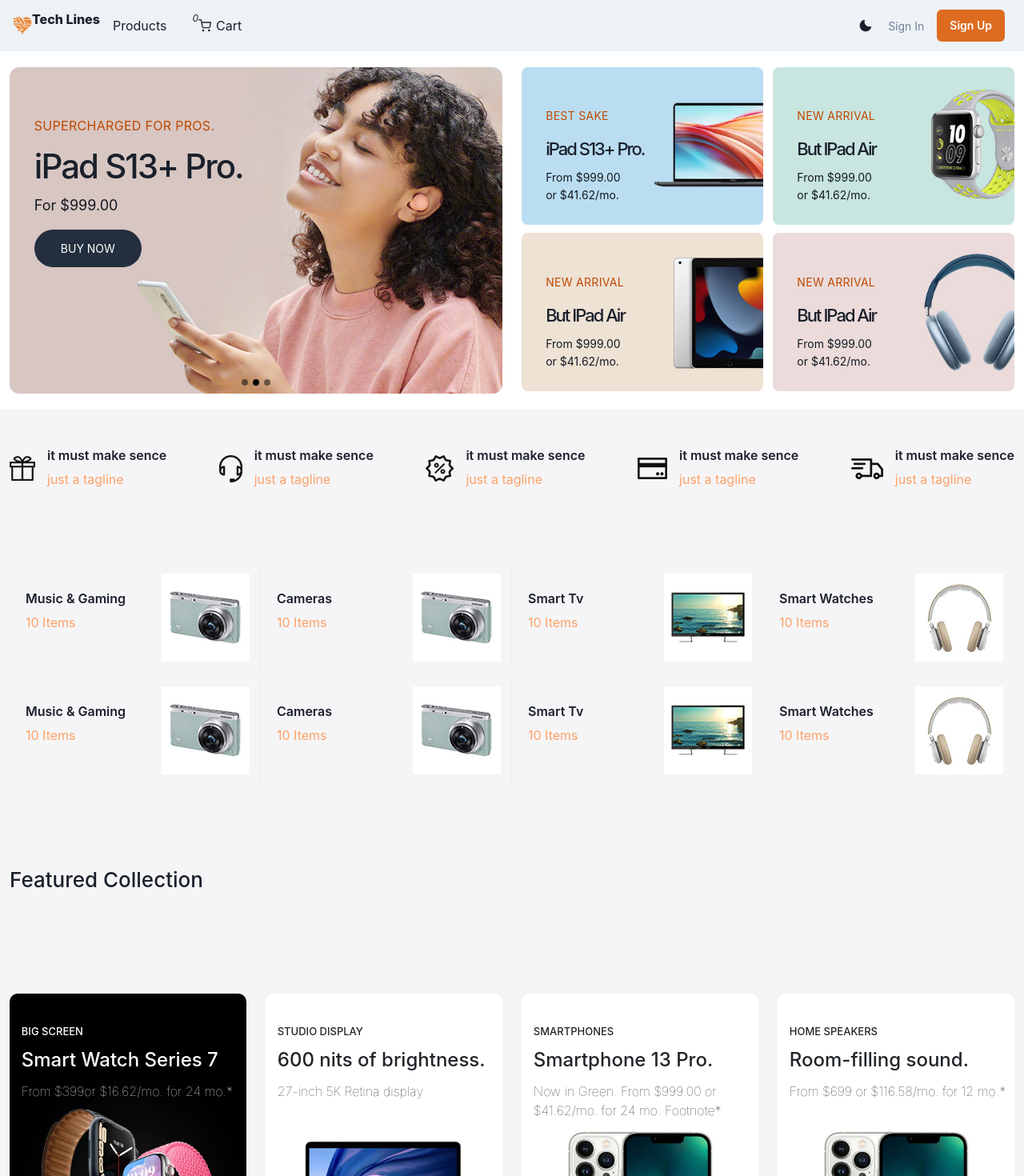
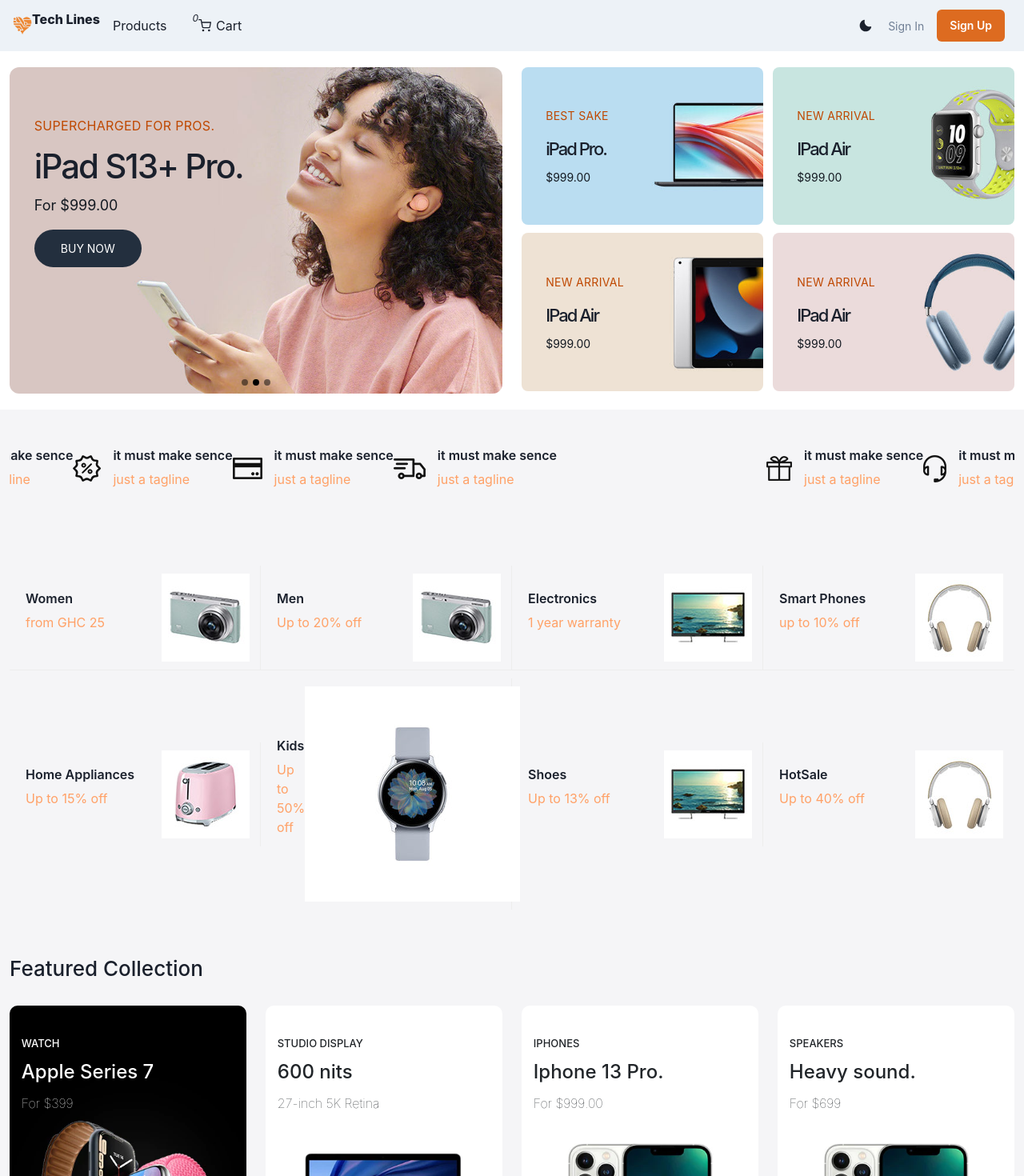
Before and after one commit to quavo19/DnC, a React (Create React App) app in the folder client/: page / in a window 1280 px wide. Shown: the top 1470 px of the page at 80% size. Built offline with nearby package versions, Linux system fonts and the light colour scheme.

Commit message:
Update home classes

```diff
--- a/client/src/screens/Home.jsx
+++ b/client/src/screens/Home.jsx
@@ -13,10 +13,10 @@
   return (
     <>
       <Container className="home-wrapper-1 py-5">
-        <div className="row">
+        <div className="home-row row">
 
-          <div className="col-6">
-          <HomeSlide />
+          <div className="slider-col col-6">
+           <HomeSlide />
           </div>
           <div className="col-6">
             <div className="d-flex flex-wrap gap-10 justify-content-between align-items-center">
@@ -28,9 +28,9 @@
                 />
                 <div className="small-banner-content position-absolute">
                   <h4>Best Sake</h4>
-                  <h5>iPad S13+ Pro.</h5>
+                  <h5>iPad Pro.</h5>
                   <p>
-                    From $999.00 <br /> or $41.62/mo.
+                     $999.00
                   </p>
                 </div>
               </div>
@@ -42,9 +42,9 @@
                 />
                 <div className="small-banner-content position-absolute">
                   <h4>NEW ARRIVAL</h4>
-                  <h5>But IPad Air</h5>
+                  <h5>IPad Air</h5>
                   <p>
-                    From $999.00 <br /> or $41.62/mo.
+                    $999.00
                   </p>
                 </div>
               </div>
@@ -56,9 +56,9 @@
                 />
                 <div className="small-banner-content position-absolute">
                   <h4>NEW ARRIVAL</h4>
-                  <h5>But IPad Air</h5>
+                  <h5>IPad Air</h5>
                   <p>
-                    From $999.00 <br /> or $41.62/mo.
+                    $999.00
                   </p>
                 </div>
               </div>
@@ -70,9 +70,9 @@
                 />
                 <div className="small-banner-content position-absolute">
                   <h4>NEW ARRIVAL</h4>
-                  <h5>But IPad Air</h5>
+                  <h5>IPad Air</h5>
                   <p>
-                    From $999.00 <br /> or $41.62/mo.
+                    $999.00
                   </p>
                 </div>
               </div>
@@ -80,10 +80,11 @@
           </div>
         </div>
       </Container>
+
       <Container class1="home-wrapper-2 py-5">
         <div className="row">
           <div className="col-12">
-            <div className="servies d-flex align-items-center justify-content-between">
+            <Marquee className="d-block d-flex">
               {services?.map((i, j) => {
                 return (
                   <div className="d-flex align-items-center gap-15" key={j}>
@@ -95,67 +96,67 @@
                   </div>
                 );
               })}
-            </div>
+            </Marquee>
           </div>
         </div>
       </Container>
       <Container class1="home-wrapper-2 py-5">
         <div className="row">
           <div className="col-12">
-            <div className="categories d-flex justify-content-between flex-wrap align-items-center">
-              <div className="d-flex gap align-items-center">
+            <div className="categories gap-9 d-flex justify-content-between flex-wrap align-items-center">
+              <div className="category-card d-flex gap align-items-center">
                 <div>
-                  <h6>Music & Gaming</h6>
-                  <p>10 Items</p>
+                  <h6>Women</h6>
+                  <p>from GHC 25</p>
                 </div>
                 <img src="images/camera.jpg" alt="camera" />
               </div>
-              <div className="d-flex gap align-items-center">
+              <div className="category-card d-flex gap align-items-center">
                 <div>
-                  <h6>Cameras</h6>
-                  <p>10 Items</p>
+                  <h6>Men</h6>
+                  <p>Up to 20% off</p>
                 </div>
                 <img src="images/camera.jpg" alt="camera" />
               </div>
-              <div className="d-flex gap align-items-center">
+              <div className="category-card d-flex gap align-items-center">
                 <div>
-                  <h6>Smart Tv</h6>
-                  <p>10 Items</p>
+                  <h6>Electronics</h6>
+                  <p>1 year warranty</p>
                 </div>
                 <img src="images/tv.jpg" alt="camera" />
               </div>
-              <div className="d-flex gap align-items-center">
+              <div className="category-card d-flex gap align-items-center">
                 <div>
-                  <h6>Smart Watches</h6>
-                  <p>10 Items</p>
+                  <h6>Smart Phones</h6>
+                  <p>up to 10% off</p>
                 </div>
                 <img src="images/headphone.jpg" alt="camera" />
               </div>
-              <div className="d-flex gap align-items-center">
+              <div className="category-card d-flex gap align-items-center">
                 <div>
-                  <h6>Music & Gaming</h6>
-                  <p>10 Items</p>
+                  <h6>Home Appliances</h6>
+                  <p>Up to 15% off</p>
                 </div>
-                <img src="images/camera.jpg" alt="camera" />
+                <img src="images/homeapp.jpg" alt="camera" />
               </div>
-              <div className="d-flex gap align-items-center">
+              <div className="category-card d-flex gap align-items-center">
                 <div>
-                  <h6>Cameras</h6>
-                  <p>10 Items</p>
+                  <h6>Kids</h6>
+                  <p>Up to 50% off</p>
                 </div>
-                <img src="images/camera.jpg" alt="camera" />
+                <img src="images/watch.jpg" alt="camera" />
               </div>
-              <div className="d-flex gap align-items-center">
+              <div className="category-card d-flex gap align-items-center">
                 <div>
-                  <h6>Smart Tv</h6>
-                  <p>10 Items</p>
+                  <h6>Shoes</h6>
+                  <p>Up to 13% off</p>
                 </div>
                 <img src="images/tv.jpg" alt="camera" />
               </div>
-              <div className="d-flex gap align-items-center">
+              <div className="category-card d-flex gap align-items-center">
                 <div>
-                  <h6>Smart Watches</h6>
-                  <p>10 Items</p>
+                  <h6>HotSale</h6>
+                  <p>Up to 40% off</p>
                 </div>
                 <img src="images/headphone.jpg" alt="camera" />
               </div>
@@ -163,7 +164,7 @@
           </div>
         </div>
       </Container>
-      <Container class1="featured-wrapper py-5 home-wrapper-2">
+      <Container class1="featured-wrapper home-wrapper-2">
         <div className="row">
           <div className="col-12">
             <h3 className="section-heading">Featured Collection</h3>
@@ -175,8 +176,8 @@
         </div>
       </Container>
 
-      <Container class1="famous-wrapper py-5 home-wrapper-2">
-        <div className="row">
+      <Container class1="famous-wrapper home-wrapper-2">
+        <div className=" featured-flex row">
           <div className="col-3">
             <div className="famous-card position-relative">
               <img
@@ -185,9 +186,9 @@
                 alt="famous"
               />
               <div className="famous-content position-absolute">
-                <h5>Big Screen</h5>
-                <h6>Smart Watch Series 7</h6>
-                <p>From $399or $16.62/mo. for 24 mo.*</p>
+                <h5>Watch</h5>
+                <h6>Apple Series 7</h6>
+                <p>For $399</p>
               </div>
             </div>
           </div>
@@ -200,8 +201,8 @@
               />
               <div className="famous-content position-absolute">
                 <h5 className="text-dark">Studio Display</h5>
-                <h6 className="text-dark">600 nits of brightness.</h6>
-                <p className="text-dark">27-inch 5K Retina display</p>
+                <h6 className="text-dark">600 nits</h6>
+                <p className="text-dark">27-inch 5K Retina</p>
               </div>
             </div>
           </div>
@@ -213,10 +214,10 @@
                 alt="famous"
               />
               <div className="famous-content position-absolute">
-                <h5 className="text-dark">smartphones</h5>
-                <h6 className="text-dark">Smartphone 13 Pro.</h6>
+                <h5 className="text-dark">Iphones</h5>
+                <h6 className="text-dark">Iphone 13 Pro.</h6>
                 <p className="text-dark">
-                  Now in Green. From $999.00 or $41.62/mo. for 24 mo. Footnote*
+                  For $999.00
                 </p>
               </div>
             </div>
@@ -229,10 +230,10 @@
                 alt="famous"
               />
               <div className="famous-content position-absolute">
-                <h5 className="text-dark">home speakers</h5>
-                <h6 className="text-dark">Room-filling sound.</h6>
+                <h5 className="text-dark">speakers</h5>
+                <h6 className="text-dark">Heavy sound.</h6>
                 <p className="text-dark">
-                  From $699 or $116.58/mo. for 12 mo.*
+                  For $699
                 </p>
               </div>
             </div>
@@ -307,7 +308,7 @@
             <h3 className="section-heading">Our Latest Blogs</h3>
           </div>
         </div>
-        <div className="row">
+        <div className="featured-flex row">
           <div className="col-3">
             <BlogCard />
           </div>
```
